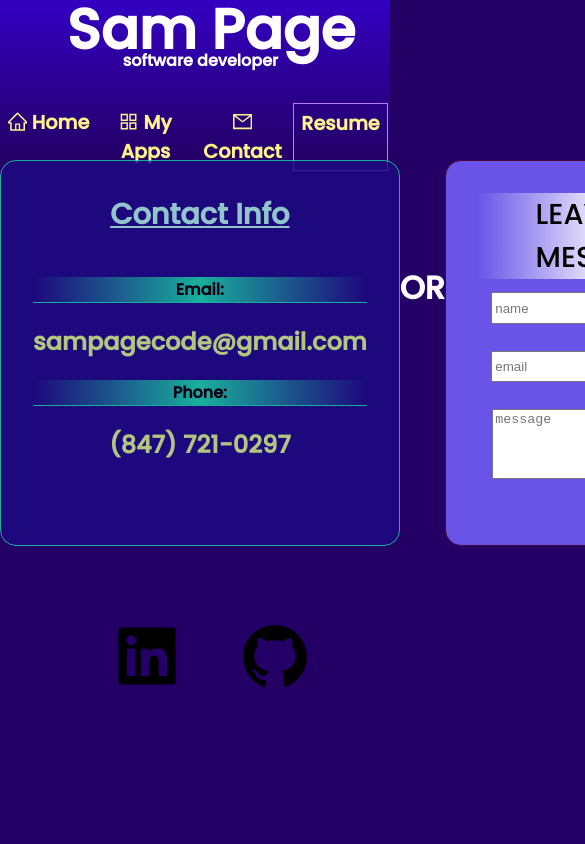
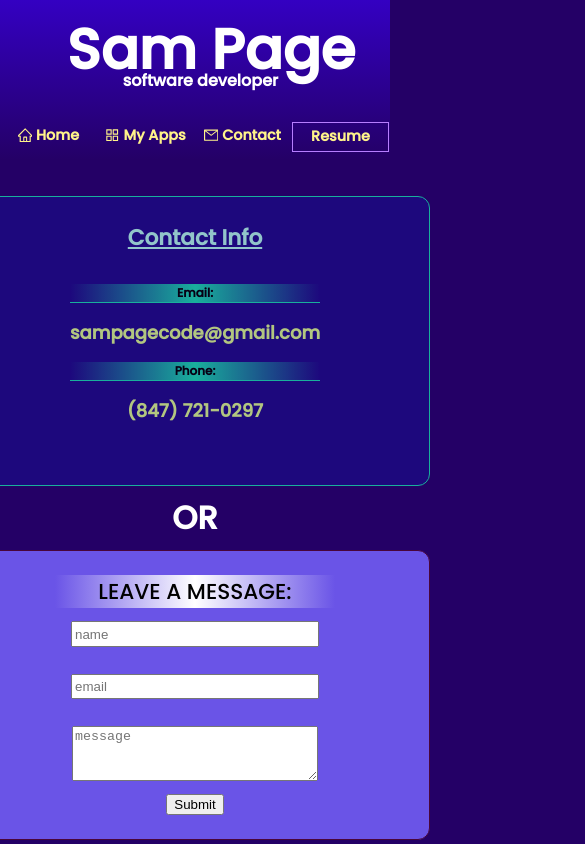
Before and after one commit to xGrizabellax/my-react-portfolio, a React app: page /my-react-portfolio/contact in a window 390 px wide. Shown: the top 844 px of the page, 585 px wide, since content can reach past the window. Built offline with nearby package versions, Linux system fonts and the light colour scheme.

Commit message:
final touches on media queries

```diff
--- a/src/components/applications/Application.css
+++ b/src/components/applications/Application.css
@@ -65,7 +65,7 @@ a {
 
 .app-img {
     width: 700px;
-    border: solid 0.5em black;
+    border: solid 0.2em black;
     border-radius: 1em;
     /* margin-left: 100px; */
 }
@@ -85,13 +85,50 @@ h3 {
 }
 
 .app-img:hover {
-    border: solid 0.5em rgb(117, 117, 117);
+    border: solid 0.2em rgb(47, 87, 197);
 }
 
 
 
 
 
+@media screen and (max-width: 1125px) {
+
+    .app-img {
+        width: 650px;
+        border: solid 0.2em black;
+        border-radius: 1em;
+        /* margin-left: 100px; */
+    }
+
+    .apps-main {
+        margin-left: 3em;
+    }
+
+    .apps-nav {
+        margin-right: 2em;
+    }
+
+}
+
+@media screen and (max-width: 1000px) {
+
+    .app-img {
+        width: 450px;
+        border: solid 0.2em black;
+        border-radius: 1em;
+        /* margin-left: 100px; */
+    }
+
+    .apps-main {
+        margin-left: 3em;
+    }
+
+    .apps-nav {
+        margin-right: 2em;
+    }
+
+}
 
 @media screen and (max-width: 768px) {
 
@@ -142,7 +179,6 @@ h3 {
 
     .app-img {
         width: 500px;
-        border: solid 0.5em black;
         border-radius: 1em;
     }
 
@@ -172,3 +208,13 @@ h3 {
     }
 
 }
+
+
+@media screen and (max-width: 500px) {
+
+    .app-img {
+        width: 25em;
+        border-radius: 1em;
+    }
+
+}
--- a/src/components/contact/Contact.css
+++ b/src/components/contact/Contact.css
@@ -80,3 +80,65 @@
 .message-input {
     height: 5em;
 }
+
+
+@media screen and (max-width: 1000px) {
+
+    .contact-card {
+        width: 30em;
+        height: 20em;
+        font-size: 75%;
+    }
+
+    .contact-form {
+        width: 30em;
+        height: 20em;
+        font-size: 75%;
+    }
+
+}
+
+@media screen and (max-width: 768px) {
+    .contact-section {
+        display: flex;
+        flex-direction: column;
+        align-items: center;
+        color: white;
+    }
+
+    .contact-card {
+        margin-top: 3em;
+        width: 40em;
+        height: 20em;
+        font-size: 75%;
+    }
+
+    .contact-section .or {
+        height: 2em;
+        line-height: 2em;
+    }
+
+    .contact-form {
+        width: 40em;
+        height: 20em;
+        font-size: 75%;
+    }
+
+}
+
+@media screen and (max-width: 500px) {
+
+    .contact-card {
+        margin-top: 3em;
+        width: 35em;
+        height: 20em;
+        font-size: 75%;
+    }
+
+    .contact-form {
+        width: 35em;
+        height: 20em;
+        font-size: 75%;
+    }
+
+}
--- a/src/components/contact/ContactForm.js
+++ b/src/components/contact/ContactForm.js
@@ -1,8 +1,8 @@
-import { useState } from 'react';
+// import { useState } from 'react';
 
 export default function ContactForm() {
-    const [ formValues, setFormValues ] = useState({
-    })
+    // const [ formValues, setFormValues ] = useState({
+    // })
     return (
         <form className='contact-form contact'>
             <label className='form-label'>LEAVE A MESSAGE:</label>
--- a/src/components/footer/Footer.css
+++ b/src/components/footer/Footer.css
@@ -2,7 +2,6 @@
     text-align: center;
     margin-top: 3em;
     margin-bottom: 1em;
-    padding: 1em;
     /* background: linear-gradient(rgb(36, 0, 102), rgb(73, 35, 145)); */
     position: relative;
     bottom: 0;
--- a/src/components/header/Header.css
+++ b/src/components/header/Header.css
@@ -177,7 +177,7 @@
 
     .ind-nav-link {
         width: 7em;
-        font-size: 120%;
+        font-size: 110%;
         font-weight:bold;
         text-decoration: none;
         color: rgb(255, 243, 138);
@@ -194,4 +194,10 @@
         margin-top: .4em;
         margin-right: unset;
     }
+
+    @media screen and (max-width: 500px) {
+        .ind-nav-link {
+            font-size: 90%;
+        }
+    }
 }
--- a/src/components/home/About.css
+++ b/src/components/home/About.css
@@ -94,4 +94,15 @@
         margin-bottom: unset;
         color: white;
     }
+
+    @media screen and (max-width: 500px) {
+        #sam {
+            width: 9.1em;
+            height: 9em;
+            margin-left: 2em;
+            margin-right: 2em;
+            border: solid rgb(226, 217, 85) .2em;
+            border-radius: 3em;
+        }
+    }
 }
--- a/src/components/resume/Resume.css
+++ b/src/components/resume/Resume.css
@@ -16,3 +16,10 @@
     margin: .5em;
     width: 20em;
 }
+
+@media screen and (max-width: 768px) {
+    .resume-images {
+        display: flex;
+        flex-direction: column;
+    }
+}
--- a/src/components/resume/Resume.js
+++ b/src/components/resume/Resume.js
@@ -6,7 +6,7 @@ import resumeTwo from '../../images/SamuelPageResumePg2.PNG'
 export default function Resume() {
     return (
         <div className='resume-section'>
-            <h3 className='resume-title'>My Resume:</h3>
+            <h3 className='resume-title'>Resume:</h3>
             <div className='resume-images'>
             <a href="https://drive.google.com/file/d/1FgsdI640XkhURPr4q69pZ-Jicx1PNXeQ/view?usp=sharing">
             <img className='resume-image' src={resume} alt="Image of Sam Page's Resume"/>
```
